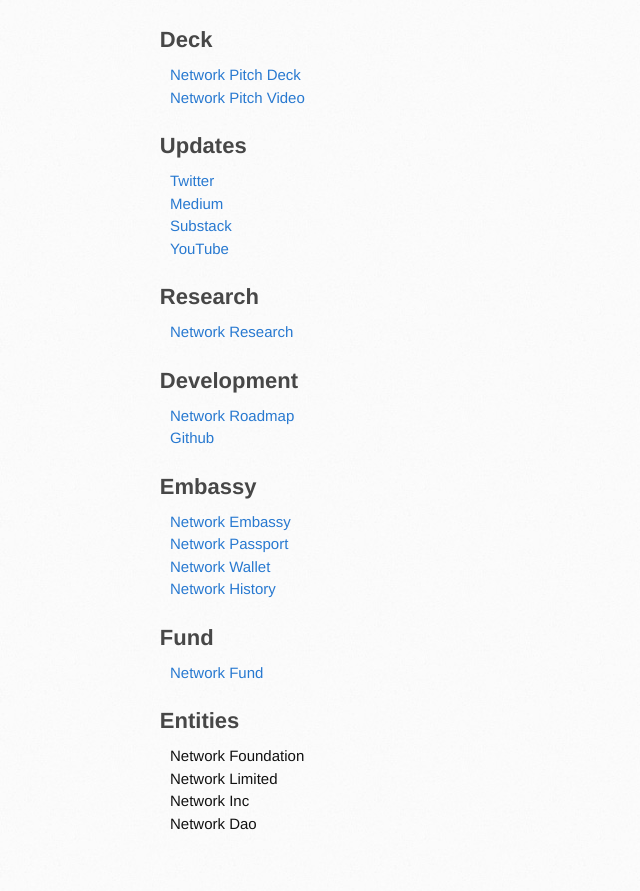
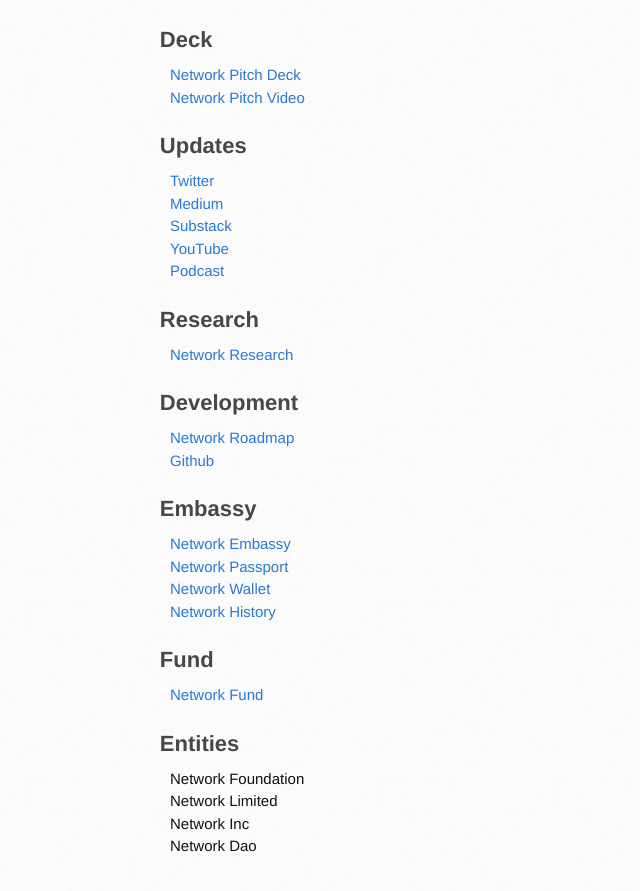
Before and after one commit to networkf/network.github.io, a Jekyll site: the page built from index.md, in a window 1280 px wide and 900 px high, scrolled down 862 px. Shown: the top 891 px of the window, without its empty margins (0-640 px from the left). Built offline with Jekyll 4.4.1, drawn with Linux system fonts in a browser that asks for light colours; some web fonts are replaced; our own code applies the rules of GitHub Pages for plain Markdown files.

Commit message:
Update index.md

```diff
--- a/index.md
+++ b/index.md
@@ -50,6 +50,9 @@ Network is the brain computer network to power virtual dreams and foundation of
 <a href="https://network.substack.com" target="_blank">Substack</a>
 <br>
 <a href="https://www.youtube.com/channel/UCh3Zw3sr1xPklmgjS6VYU-g" target="_blank">YouTube</a>
+<br>
+<a href="https://anchor.fm/networkfoundation" target="_blank">Podcast</a>
+
 
 ## Research
 <a href="https://network.com.de" target="_blank">Network Research</a>
```
